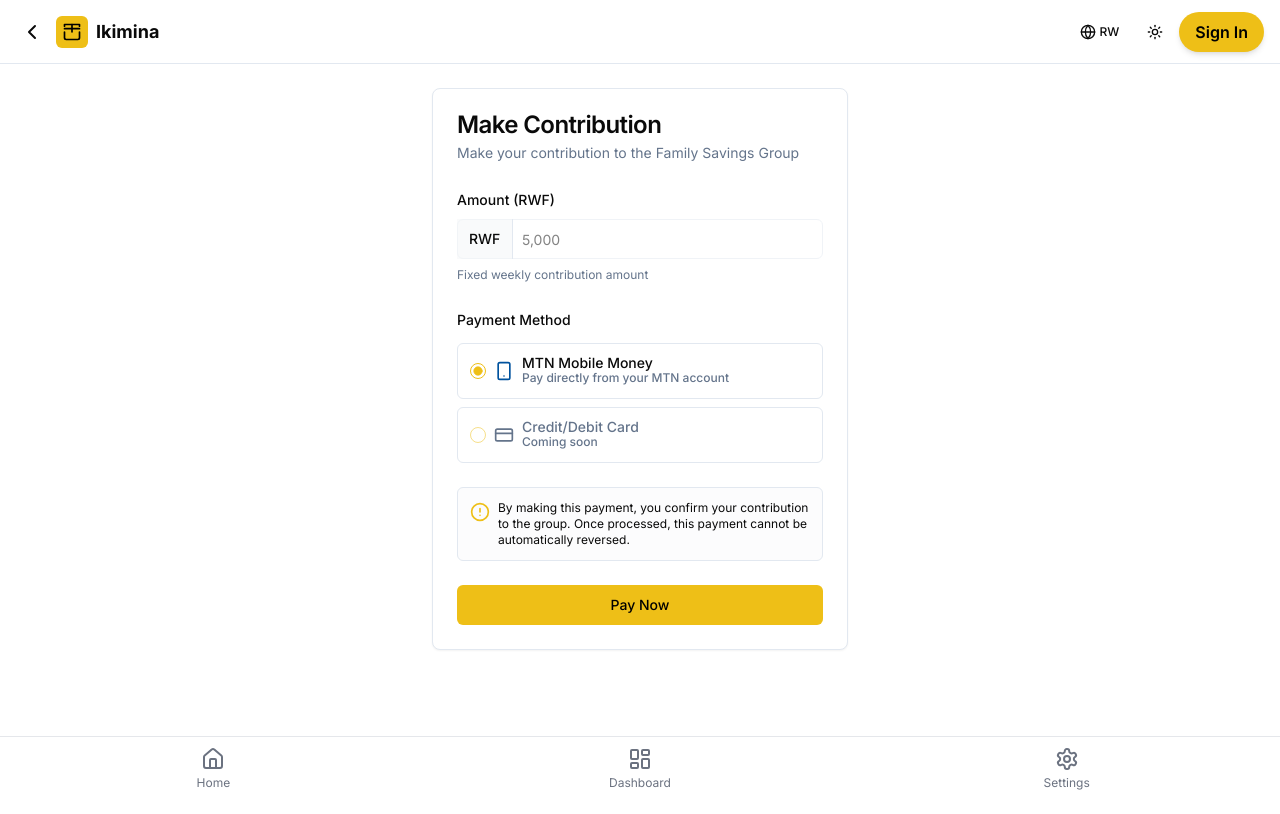
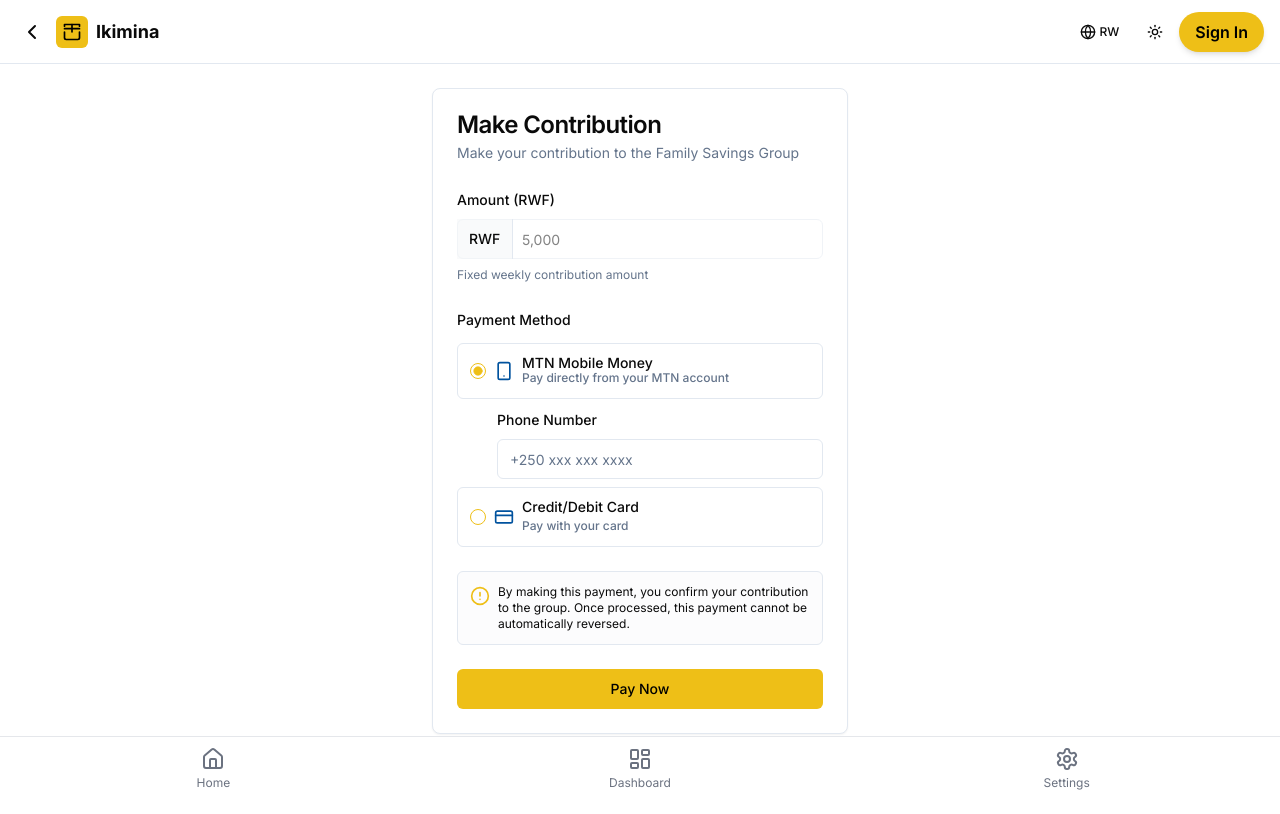
Before and after one commit to jeremie-star/SavCycle, a Next.js app: page /payment in a window 1280 px wide. Built offline with nearby package versions, Linux system fonts and the light colour scheme.

Commit message:
ft : payment inputs

```diff
--- a/app/payment/page.tsx
+++ b/app/payment/page.tsx
@@ -19,25 +19,48 @@
   const router = useRouter();
   const { toast } = useToast();
   const [paymentMethod, setPaymentMethod] = useState('mobile-money');
+  const [phoneNumber, setPhoneNumber] = useState('');
+  const [cardDetails, setCardDetails] = useState({
+    number: '',
+    name: '',
+    expiry: '',
+    cvv: ''
+  });
   const [showConfirmation, setShowConfirmation] = useState(false);
   const [showSuccess, setShowSuccess] = useState(false);
 
   const handleSubmit = (e: React.FormEvent) => {
     e.preventDefault();
-    // Show confirmation dialog
+    // Validate based on payment method
+    if (paymentMethod === 'mobile-money' && !phoneNumber) {
+      toast({
+        title: "Error",
+        description: "Please enter your phone number",
+        variant: "destructive"
+      });
+      return;
+    }
+
+    if (paymentMethod === 'card' && (!cardDetails.number || !cardDetails.name || !cardDetails.expiry || !cardDetails.cvv)) {
+      toast({
+        title: "Error",
+        description: "Please fill all card details",
+        variant: "destructive"
+      });
+      return;
+    }
+
     setShowConfirmation(true);
   };
 
   const handleConfirm = () => {
     setShowConfirmation(false);
 
-    // Simulate processing
     toast({
       title: "Processing payment...",
       description: "Please wait while we process your contribution."
     });
 
-    // Show success after 2 seconds
     setTimeout(() => {
       setShowSuccess(true);
     }, 2000);
@@ -50,6 +73,14 @@
 
   const handleBack = () => {
     router.back();
+  };
+
+  const handleCardInputChange = (e: React.ChangeEvent<HTMLInputElement>) => {
+    const { name, value } = e.target;
+    setCardDetails(prev => ({
+      ...prev,
+      [name]: value
+    }));
   };
 
   return (
@@ -85,7 +116,11 @@
 
               <div className="space-y-3">
                 <Label>{t('payment.method')}</Label>
-                <RadioGroup defaultValue="mobile-money" onValueChange={setPaymentMethod}>
+                <RadioGroup
+                  defaultValue="mobile-money"
+                  value={paymentMethod}
+                  onValueChange={setPaymentMethod}
+                >
                   <div className="flex items-center space-x-2 border rounded-md p-3">
                     <RadioGroupItem value="mobile-money" id="mobile-money" />
                     <Label htmlFor="mobile-money" className="flex items-center cursor-pointer">
@@ -96,16 +131,83 @@
                       </div>
                     </Label>
                   </div>
+
+                  {/* Mobile Money Phone Number Input */}
+                  {paymentMethod === 'mobile-money' && (
+                    <div className="space-y-2 pl-10">
+                      <Label htmlFor="phone">Phone Number</Label>
+                      <Input
+                        id="phone"
+                        type="tel"
+                        placeholder="+250 xxx xxx xxxx"
+                        value={phoneNumber}
+                        onChange={(e) => setPhoneNumber(e.target.value)}
+                      />
+                    </div>
+                  )}
+
                   <div className="flex items-center space-x-2 border rounded-md p-3">
-                    <RadioGroupItem value="card" id="card" disabled />
+                    <RadioGroupItem value="card" id="card" />
                     <Label htmlFor="card" className="flex items-center cursor-pointer">
-                      <CreditCard className="h-5 w-5 mr-2 text-muted-foreground" />
-                      <div>
-                        <p className="font-medium text-muted-foreground">Credit/Debit Card</p>
-                        <p className="text-xs text-muted-foreground">Coming soon</p>
+                      <CreditCard className="h-5 w-5 mr-2 text-secondary" />
+                      <div className="space-y-1">
+                        <p className="font-medium">Credit/Debit Card</p>
+                        <p className="text-xs text-muted-foreground">Pay with your card</p>
                       </div>
                     </Label>
                   </div>
+
+                  {/* Card Details Input */}
+                  {paymentMethod === 'card' && (
+                    <div className="space-y-3 pl-10">
+                      <div className="space-y-2">
+                        <Label htmlFor="card-number">Card Number</Label>
+                        <Input
+                          id="card-number"
+                          name="number"
+                          type="text"
+                          placeholder="xxxx xxxx xxxx xxxx"
+                          value={cardDetails.number}
+                          onChange={handleCardInputChange}
+                        />
+                      </div>
+                      <div className="space-y-2">
+                        <Label htmlFor="card-name">Cardholder Name</Label>
+                        <Input
+                          id="card-name"
+                          name="name"
+                          type="text"
+                          placeholder="name on card"
+                          value={cardDetails.name}
+                          onChange={handleCardInputChange}
+                        />
+                      </div>
+                      <div className="grid grid-cols-2 gap-4">
+                        <div className="space-y-2">
+                          <Label htmlFor="card-expiry">Expiry Date</Label>
+                          <Input
+                            id="card-expiry"
+                            name="expiry"
+                            type="text"
+                            placeholder="MM/YY"
+                            value={cardDetails.expiry}
+                            onChange={handleCardInputChange}
+                          />
+                        </div>
+                        <div className="space-y-2">
+                          <Label htmlFor="card-cvv">CVV</Label>
+                          <Input
+                            id="card-cvv"
+                            name="cvv"
+                            type="text"
+                            placeholder="123"
+                            value={cardDetails.cvv}
+                            onChange={handleCardInputChange}
+                          />
+                        </div>
+                      </div>
+                    </div>
+                  )}
                 </RadioGroup>
               </div>
 
@@ -121,7 +223,6 @@
               <Button
                 type="submit"
                 className="w-full"
-                disabled={paymentMethod !== 'mobile-money'}
               >
                 {t('payment.submit')}
               </Button>
@@ -147,8 +248,16 @@
             </div>
             <div className="flex justify-between">
               <span className="text-sm">Payment Method:</span>
-              <span className="font-medium">MTN Mobile Money</span>
+              <span className="font-medium">
+                {paymentMethod === 'mobile-money' ? 'MTN Mobile Money' : 'Credit/Debit Card'}
+              </span>
             </div>
+            {paymentMethod === 'mobile-money' && (
+              <div className="flex justify-between">
+                <span className="text-sm">Phone Number:</span>
+                <span className="font-medium">{phoneNumber}</span>
+              </div>
+            )}
             <div className="flex justify-between">
               <span className="text-sm">Transaction Fee:</span>
               <span className="font-medium">0 RWF</span>
```
Also changed, not shown: 1 other file (tests, documents, lock files or other folders).
